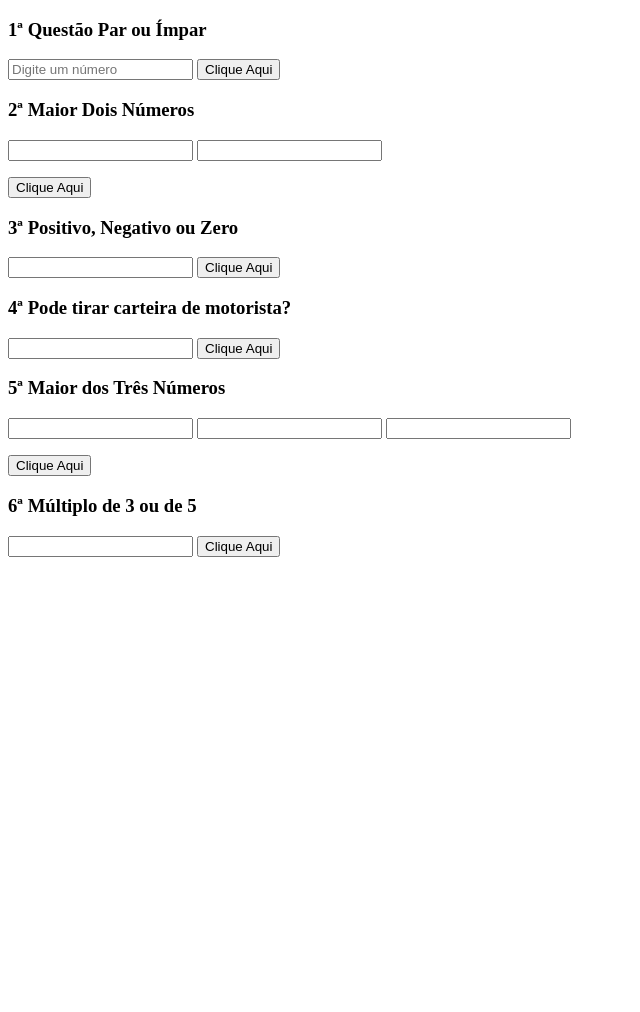
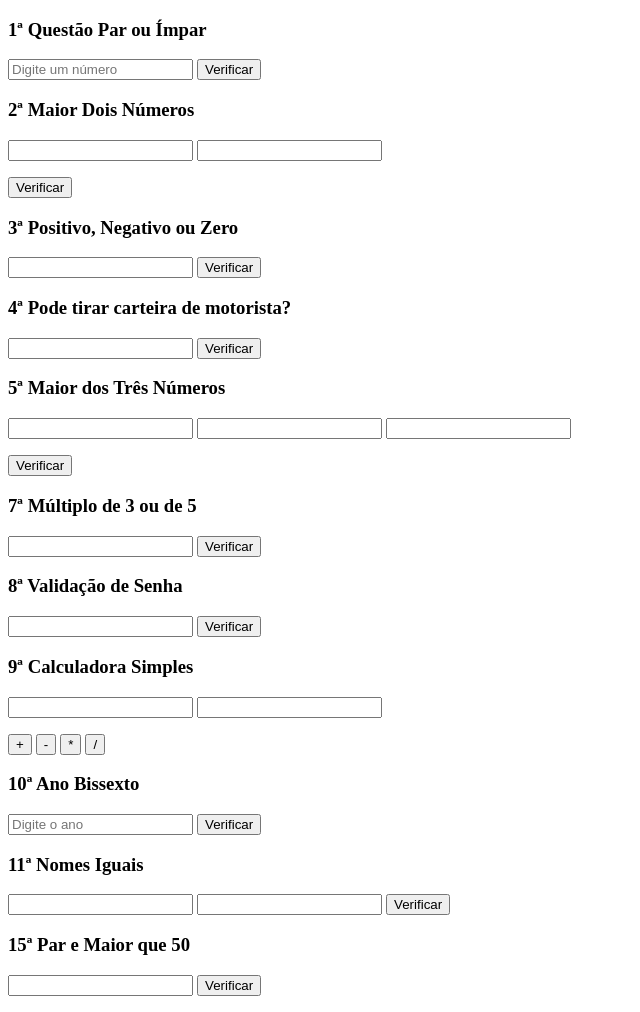
Before and after one commit to DevGuilherme0295/Lista-FS49, a plain HTML site: page index.html in a window 1280 px wide. Shown: the whole page, without its empty margins (0-640 px from the left). Before the commit the page ends 800 px from the top, so only its background shows below. Drawn offline with Linux system fonts and the light colour scheme.

Commit message:
Feito até a questão 15

```diff
--- a/index.html
+++ b/index.html
@@ -8,34 +8,61 @@
 <body>
     <h3>1ª Questão Par ou Ímpar</h3>
     <input id="parOuImpar" type="number" placeholder="Digite um número">
-    <button onclick="parImpar()">Clique Aqui</button>
+    <button onclick="parImpar()">Verificar</button>
     <p></p>
     <p id="result1"></p>
     <h3>2ª Maior Dois Números</h3>
     <input id="n1" type="number">
     <input id="n2" type="number">
     <p></p>
-    <button onclick="maiorEntreTodos()">Clique Aqui</button>
+    <button onclick="maiorEntreTodos()">Verificar</button>
     <p id="result2"></p>
     <h3>3ª Positivo, Negativo ou Zero</h3>
     <input id="posOuNeg" type="number">
-    <button onclick="posNegZero()">Clique Aqui</button>
+    <button onclick="posNegZero()">Verificar</button>
     <p id="result3"></p>
     <h3>4ª Pode tirar carteira de motorista?</h3>
     <input id="idade" type="number">
-    <button onclick="carteiraMoto()">Clique Aqui</button>
+    <button onclick="carteiraMoto()">Verificar</button>
     <p id="result4"></p>
     <h3>5ª Maior dos Três Números</h3>
     <input id="numer1" type="number">
     <input id="numer2" type="number">
     <input id="numer3" type="number">
     <p></p>
-    <button onclick="maiorDosTres()">Clique Aqui</button>
+    <button onclick="maiorDosTres()">Verificar</button>
     <p id="result5"></p>
-    <h3>6ª Múltiplo de 3 ou de 5</h3>
+    <h3>7ª Múltiplo de 3 ou de 5</h3>
     <input id="multip35" type="number">
-    <button onclick="multiplo3Ou5()">Clique Aqui</button>
+    <button onclick="multiplo3Ou5()">Verificar</button>
     <p id="result6"></p>
+    <h3>8ª Validação de Senha</h3>
+    <input id="senha8" type="text">
+    <button onclick="validacao()">Verificar</button>
+    <p id="result8"></p>
+    <h3>9ª Calculadora Simples</h3>
+    <input id="n19" type="number">
+    <input id="n29" type="number">
+    <p></p>
+    <button onclick="calcSoma()">+</button>
+    <button onclick="calcSubtracao()">-</button>
+    <button onclick="calcMultiplicacao()">*</button>
+    <button onclick="calcDivisao()">/</button>
+    <p id="result9"></p>
+    <h3>10ª Ano Bissexto</h3>
+    <input id="ano" type="text" placeholder="Digite o ano">
+    <button onclick="verificaBissexto()">Verificar</button>
+    <p id="result10"></p>
+    <h3>11ª Nomes Iguais</h3>
+    <input id="nome1" type="text">
+    <input id="nome2" type="text">
+    <button onclick="verificar()">Verificar</button>
+    <p id="result11"></p>
+    <h3>15ª Par e Maior que 50</h3>
+    <input id="num" type="text">
+    <button onclick="">Verificar</button>
+    <p id="result15"></p>
+
 
     <script>
         //1ª Questão Par ou Ímpar
@@ -83,7 +110,7 @@
             const maior = Math.max(num1, num2, num3);
             document.getElementById('result5').innerText = `Maior número: ${maior}`;
         }
-        //6ª Questão Múltiplo de 3 e 5
+        //7ª Questão Múltiplo de 3 e 5
         function multiplo3Ou5(){
             const numero = parseInt(document.getElementById('multip35').value)
             const resultado = document.getElementById('result6')
@@ -101,7 +128,72 @@
       } else {
         resultado.innerText = `O número ${numero} não é múltiplo de 3 nem de 5`;
       }
+        }
+        //8ª Questão Validação de Senha
+        function validacao(){
+            const senha = document.getElementById('senha8').value
+            const resposta8 = document.getElementById('result8')
+            if(senha === "1234"){
+                resposta8.innerHTML = `Acesso permitido.`
+            }else{ resposta8.innerHTML = `Acesso negado.`}
+        }
+        //9ª Questão Calculadora Simples
+        function calcSoma(){
+            const numero1 = parseInt(document.getElementById('n19').value)
+            const numero2 = parseInt(document.getElementById('n29').value)
+            result9.innerHTML =  numero1 + numero2
+        }
+        function calcSubtracao(){
+            const numero1 = parseInt(document.getElementById('n19').value)
+            const numero2 = parseInt(document.getElementById('n29').value)
+            result9.innerHTML =  numero1 - numero2
+        }
+        function calcMultiplicacao(){
+            const numero1 = parseInt(document.getElementById('n19').value)
+            const numero2 = parseInt(document.getElementById('n29').value)
+            result9.innerHTML =  numero1 * numero2
+        }
+        function calcDivisao(){
+            const numero1 = parseInt(document.getElementById('n19').value)
+            const numero2 = parseInt(document.getElementById('n29').value)
+            result9.innerHTML =  numero1 / numero2
+        }
+        //10ª Questão Ano Bissexto
+        function verificaBissexto() {
+            const ano = parseInt(document.getElementById('ano').value);
+            const resposta = document.getElementById('result10');
 
+            if (isNaN(ano)) {
+              resposta.innerText = 'Digite um ano válido!';
+              return;
+            }
+
+            if ((ano % 4 === 0 && ano % 100 !== 0) || ano % 400 === 0) {
+              resposta.innerText = `O ano ${ano} é bissexto.`;
+            } else {
+              resposta.innerText = `O ano ${ano} não é bissexto.`;
+            }
+  }
+        //11ª Questão Os nomes são iguais ou diferentes?
+        function verificar(){
+            const nome1 = document.getElementById('nome1').value
+            const nome2 = document.getElementById('nome2').value
+            if(nome1 === nome2){
+                result11.innerHTML = `Os nomes são iguais`
+            }else{result11.innerHTML = `Os nomes são diferentes`}
+        }
+        //15ª Questão Número par e maior que 50
+        function parMaior50(){
+            const num = parseInt(document.getElementById('num').value)
+            if(num %2 === 0 && num > 50){
+                result15.innerHTML = `O número é par e maior que 50`
+            }else if(num %2 === 0 && num < 50){
+                result15.innerHTML = `O número é par e menor que 50`
+            }else if(num %2 !== 0 && num > 50){
+                result15.innerHTML = `O número é ímpar e maior que 50`
+            }else if(num %2 !== 0 && num < 50){
+                result15.innerHTML = `O número é ímpar e menor que 50`
+            }
         }
 
 
```
